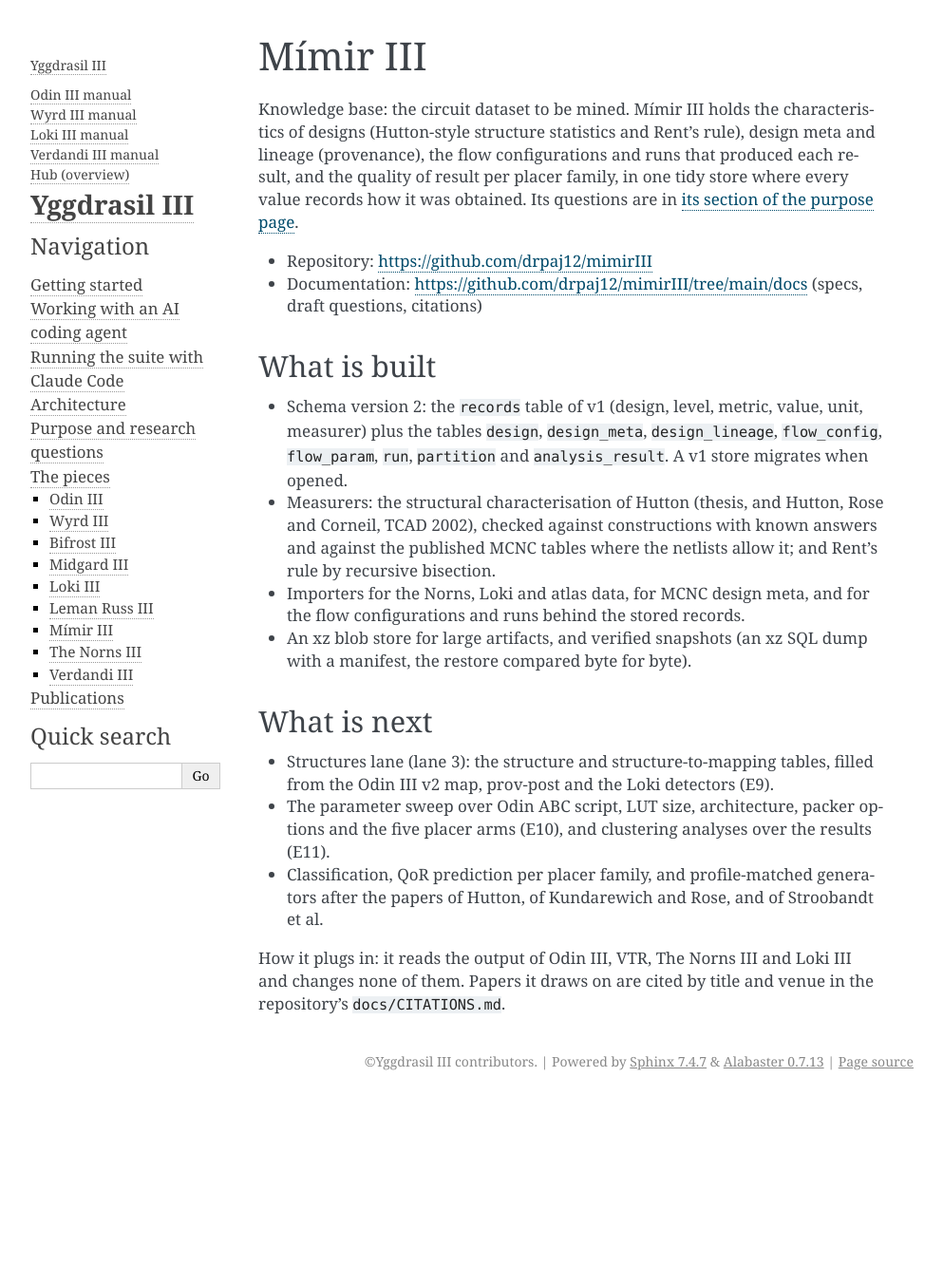
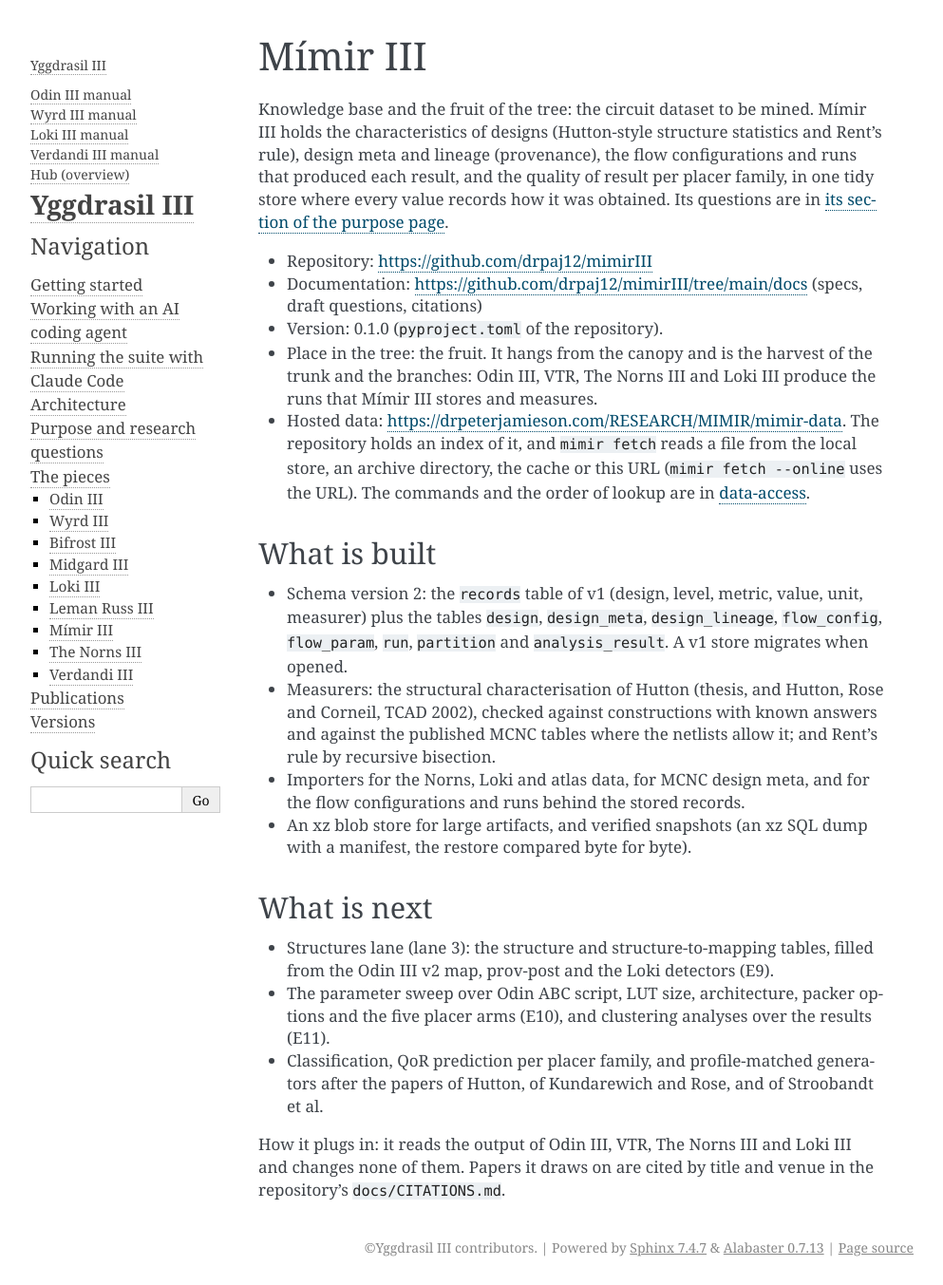
Before and after one commit to drpaj12/YggdrasilIII, a Sphinx documentation site: the page built from docs/pieces/mimir.md, in a window 1280 px wide. Shown: the whole page at 95% size, without its empty margins (148-1141 px from the left). Built offline with Sphinx 7.4.7, drawn with Linux system fonts in a browser that asks for light colours; before the commit the page ends 1157 px from its top, so only the background shows below that.

Commit message:
Mimir III as the fruit of the tree; versions page (#58)
* tree: Mimir III as a fruit hanging from the canopy

Co-Authored-By: Claude Sonnet 5.5 <noreply@anthropic.com>
Claude-Session: https://claude.ai/code/session_01QXLrwdb627rCVPVQ2NfGK9

* docs: Mimir III as the fruit, versions page, six components

Co-Authored-By: Claude Sonnet 5.5 <noreply@anthropic.com>
Claude-Session: https://claude.ai/code/session_01QXLrwdb627rCVPVQ2NfGK9

* versions: list the odin3 v1.0.0 tag too

Co-Authored-By: Claude Opus 5.5 <noreply@anthropic.com>
Claude-Session: https://claude.ai/code/session_01QXLrwdb627rCVPVQ2NfGK9

---------

Co-authored-by: Claude Sonnet 5.5 <noreply@anthropic.com>

```diff
--- a/docs/pieces/mimir.md
+++ b/docs/pieces/mimir.md
@@ -1,6 +1,6 @@
 # Mímir III
 
-Knowledge base: the circuit dataset to be mined. Mímir III holds the characteristics of designs
+Knowledge base and the fruit of the tree: the circuit dataset to be mined. Mímir III holds the characteristics of designs
 (Hutton-style structure statistics and Rent's rule), design meta and lineage (provenance), the flow
 configurations and runs that produced each result, and the quality of result per placer family, in
 one tidy store where every value records how it was obtained. Its questions are in
@@ -8,6 +8,13 @@ one tidy store where every value records how it was obtained. Its questions are
 
 - Repository: <https://github.com/drpaj12/mimirIII>
 - Documentation: <https://github.com/drpaj12/mimirIII/tree/main/docs> (specs, draft questions, citations)
+- Version: 0.1.0 (`pyproject.toml` of the repository).
+- Place in the tree: the fruit. It hangs from the canopy and is the harvest of the trunk and the branches:
+  Odin III, VTR, The Norns III and Loki III produce the runs that Mímir III stores and measures.
+- Hosted data: <https://drpeterjamieson.com/RESEARCH/MIMIR/mimir-data>. The repository holds an index of it, and
+  `mimir fetch` reads a file from the local store, an archive directory, the cache or this URL (`mimir fetch --online`
+  uses the URL). The commands and the order of lookup are in
+  [data-access](https://github.com/drpaj12/mimirIII/blob/main/docs/data-access.md).
 
 ## What is built
 
```
Also changed, not shown: CLAUDE.md (+1 -1 lines), README.md (+16 -3 lines), docs/architecture.md (+10 -0 lines), docs/getting-started.md (+4 -3 lines), docs/index.md (+5 -3 lines), docs/pieces/index.md (+1 -1 lines), docs/versions.md (added, +17 -0 lines), docs/_static/yggdrasil-tree.png, images/yggdrasil-tree.png, images/yggdrasil-tree.svg, 2 other files.
